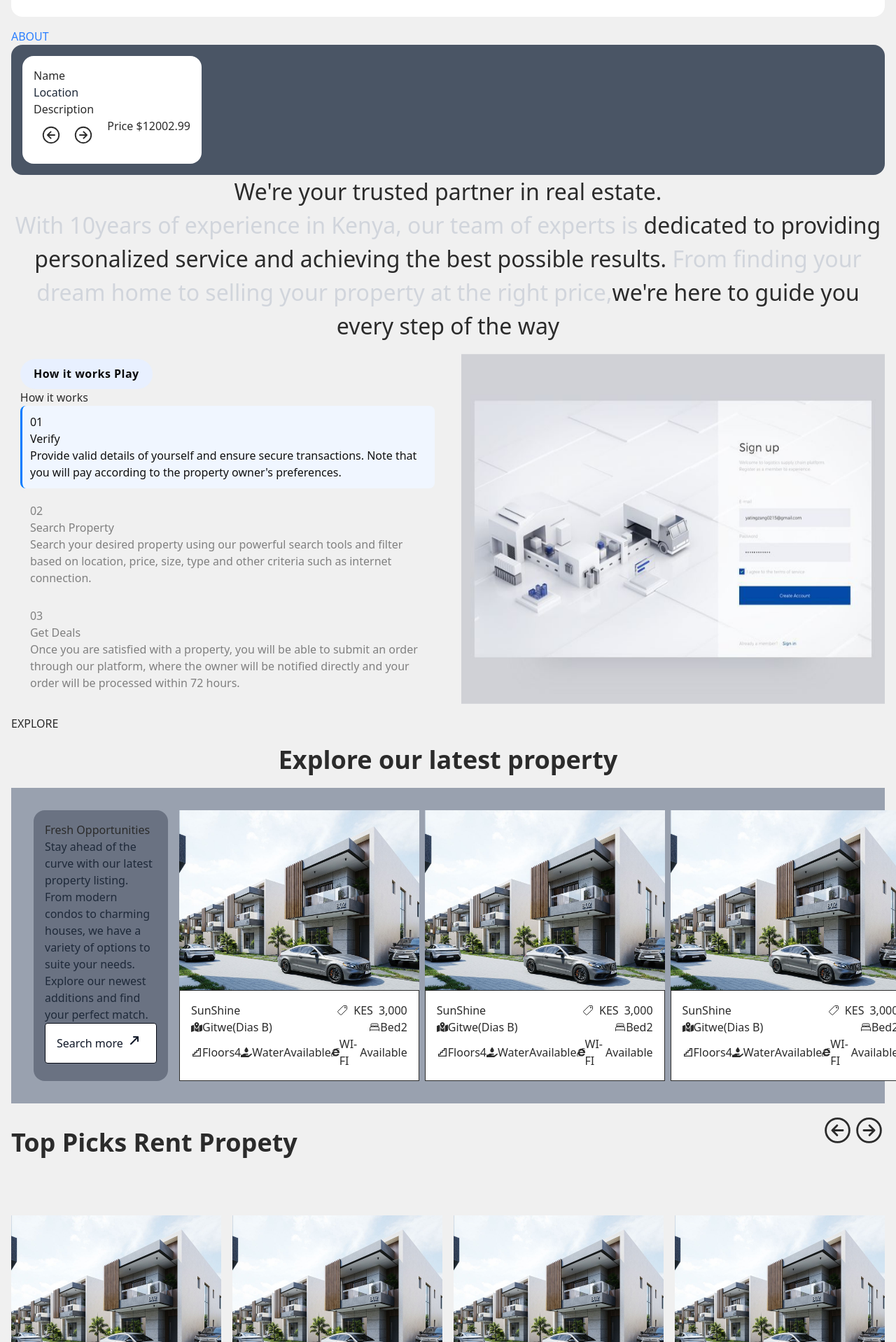
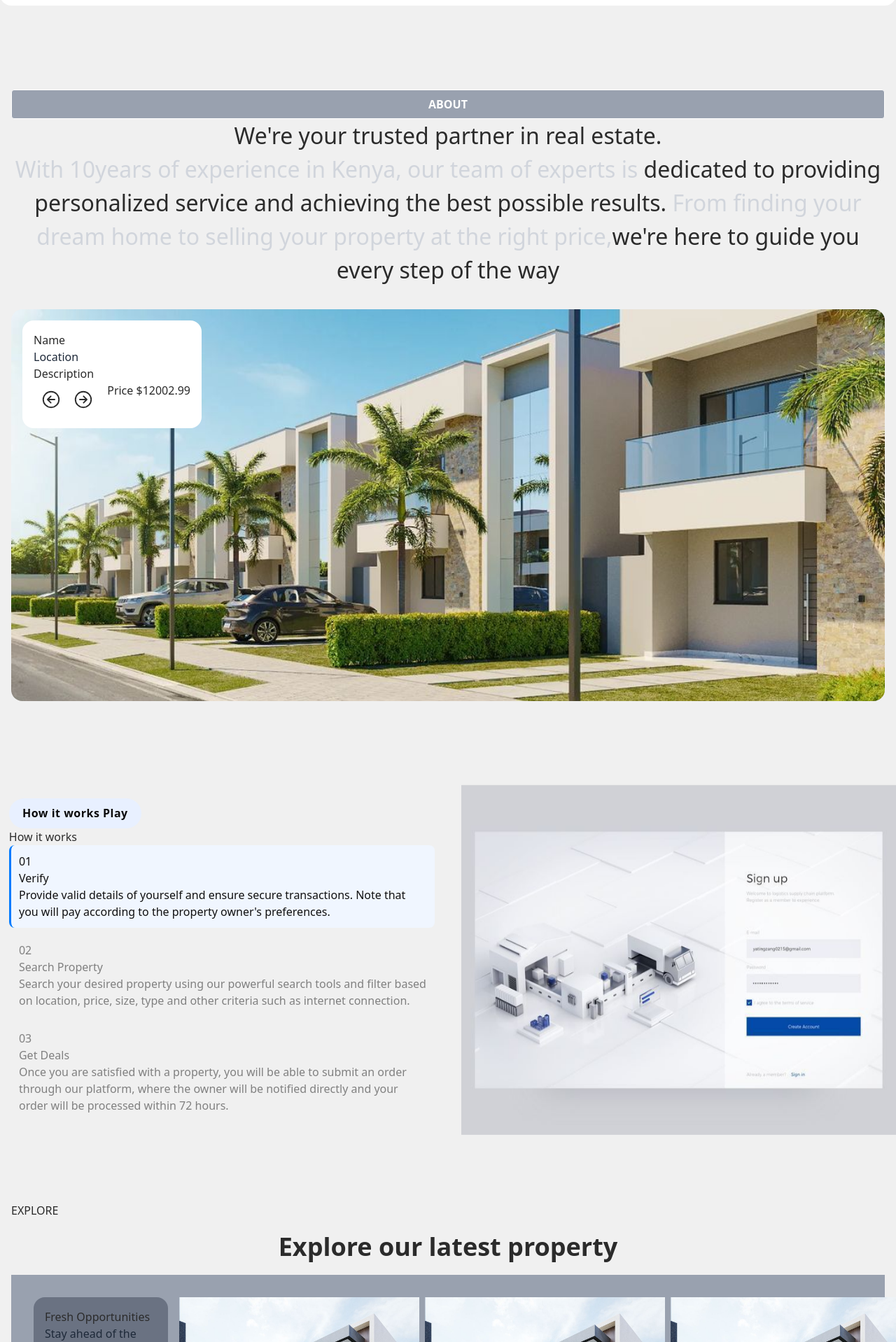
Before and after one commit to arribion-link/Real-Estate-Search-UI-Application-React.js, a React (Vite) app: page / in a window 1280 px wide. Shown: the part 642-2560 px from the top of the page at 70% size. Built offline with nearby package versions, Linux system fonts and the light colour scheme.

Commit message:
updated home page ui

```diff
--- a/src/css/index.css
+++ b/src/css/index.css
@@ -13,10 +13,6 @@
 
 a{
   text-decoration: none;
-}
-
-section{
-  margin: 1em;
 }
 
 /* ==========  HEADER  SECTION  ======== */
--- a/src/pages/landing/Home.tsx
+++ b/src/pages/landing/Home.tsx
@@ -15,11 +15,10 @@ const Home = () => {
       {/*  */}
 
       {/* ABOUT US SECTION */}
-      <section className="about-section">
-        <span className="text-blue-500">ABOUT</span>
-        <div className="bg-gray-600 rounded-2xl p-4">
-          <AboutFeaturedHomeCard />
-        </div>
+      <section className="about-section mx-4 my-30">
+        <p
+          className="text-white text-center
+           font-bold border py-2 px-4 rounded bg-gray-400">ABOUT</p>
         <div className="text-center ">
           <h3 className="text-[clamp(1rem,5vw,2rem)]">
             We're your trusted partner in real estate.
@@ -39,6 +38,12 @@ const Home = () => {
             we're here to guide you every step of the way
           </h3>
         </div>
+        <div
+          className="bg-gray-100 rounded-2xl
+          p-4 bg-[url(../assets/images/about.jpg)]
+          bg-no-repeat bg-center bg-cover min-h-[70vh] mt-8">
+          <AboutFeaturedHomeCard />
+        </div>
       </section>
       {/*  */}
 
@@ -47,7 +52,7 @@ const Home = () => {
       {/*  */}
 
       {/* EXPLORE SECTION */}
-      <section className="explore-section mt-24">
+      <section className="explore-section mt-24 mx-4 my-8">
         <span className="text-center">EXPLORE</span>
         <h1 className="font-bold text-4xl py-5 text-center">Explore our latest property</h1>
         <div className=" bg-gray-400 p-4">
@@ -64,7 +69,7 @@ const Home = () => {
       {/*  */}
 
       {/* TOP PICKS RENT PROPERTIES */}
-      <section className="populer">
+      <section className="populer mx-4 my-8">
         <div className="flex justify-between ">
           <h1 className="font-bold text-4xl py-5">Top Picks Rent Propety</h1>
           <div className="flex">
@@ -87,11 +92,11 @@ const Home = () => {
       {/*  */}
 
       {/* CONTACT US SECTION */}
-      <section className="contact-section p-4 bg-black text-gray-100 rounded-2xl">
+      <section className="contact-section p-4 bg-black text-gray-100 rounded-2xl mx-4 my-16">
         <div className="cta-home-container flex justify-between">
           <div className="cta-textual-content">
             <p>
-              <span className="border-1 border-gr p-2 border-gray-400 rounded-3xl">
+              <span className="border border-gr p-2 border-gray-400 rounded-3xl">
                 Contact
               </span>
             </p>
```
Also changed, not shown: src/assets/images/about.jpg (added).
